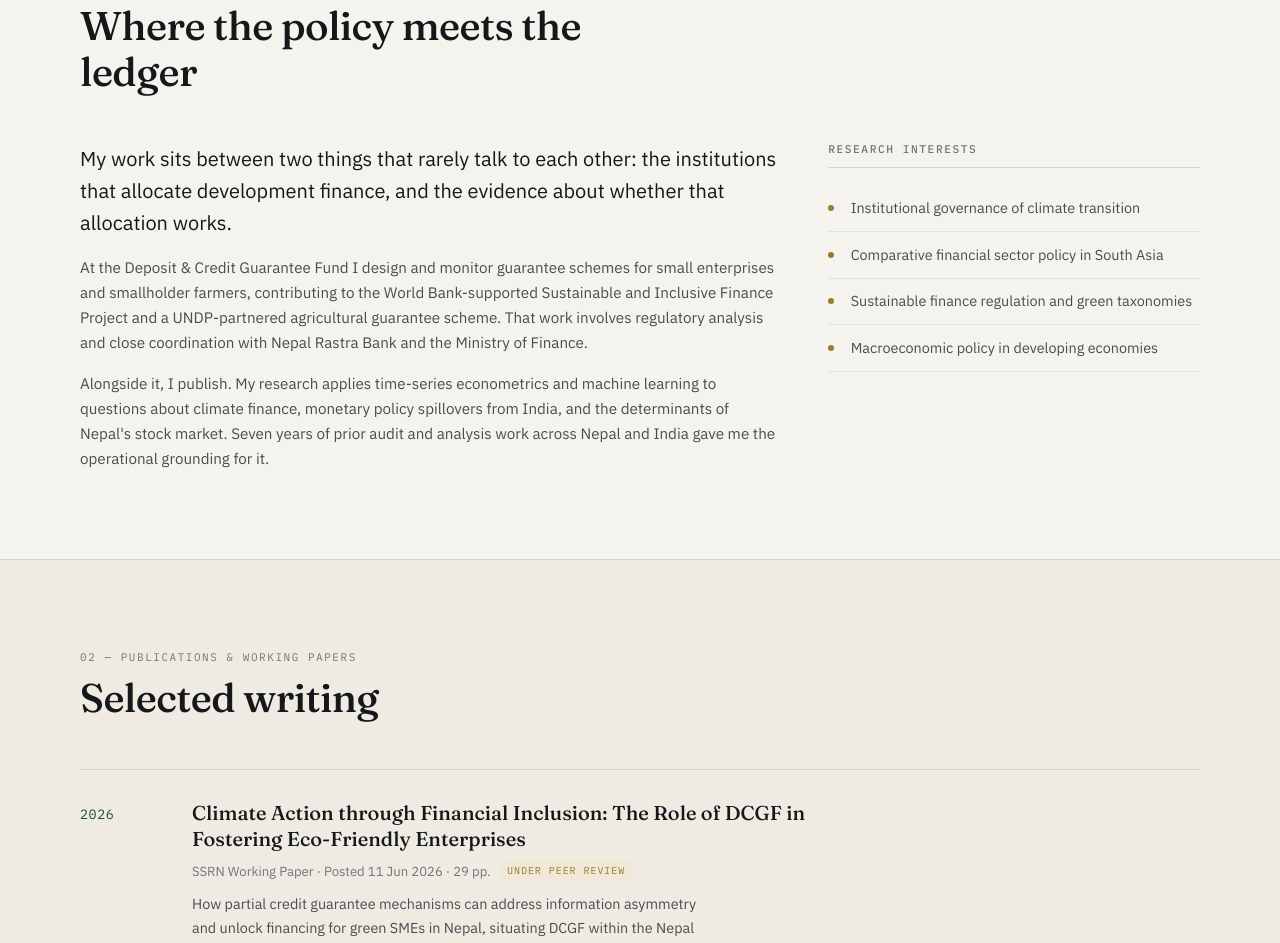
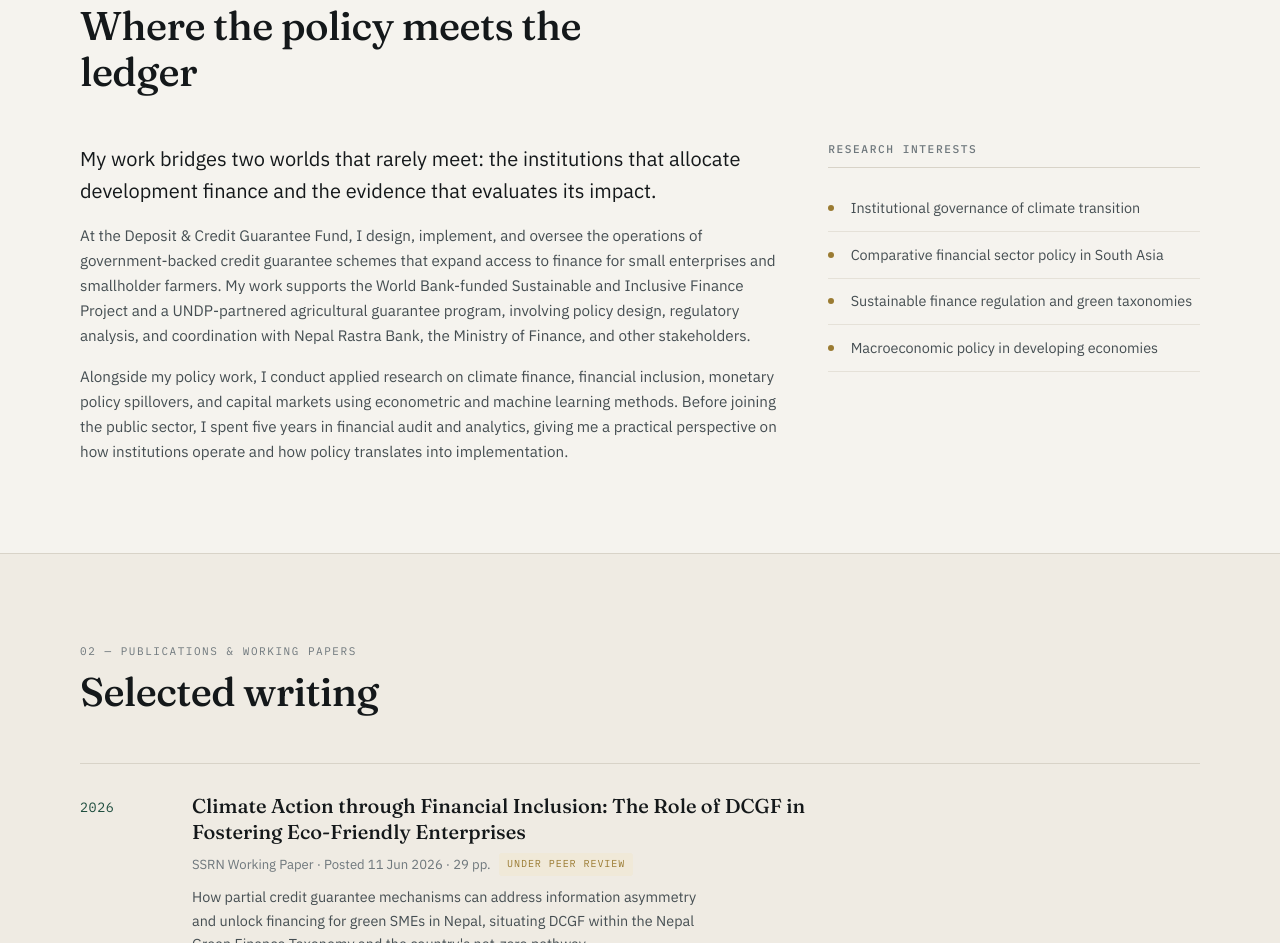
Before and after one commit to Godashish/PortfolioV-1, a plain HTML site: page index.html in a window 1280 px wide. Shown: the part 1127-2070 px from the top of the page. Drawn offline with Linux system fonts and the light colour scheme.

Commit message:
Update index.html

```diff
--- a/index.html
+++ b/index.html
@@ -109,21 +109,25 @@
     <div class="split">
       <div class="split-main">
         <p class="lead">
-          My work sits between two things that rarely talk to each other: the institutions that
-          allocate development finance, and the evidence about whether that allocation works.
+          My work bridges two worlds that rarely meet: the institutions that allocate development finance and
+          the evidence that evaluates its impact.
+
         </p>
         <p>
-          At the Deposit &amp; Credit Guarantee Fund I design and monitor guarantee schemes for
-          small enterprises and smallholder farmers, contributing to the World Bank-supported
-          Sustainable and Inclusive Finance Project and a UNDP-partnered agricultural guarantee
-          scheme. That work involves regulatory analysis and close coordination with Nepal
-          Rastra Bank and the Ministry of Finance.
+
+          At the Deposit & Credit Guarantee Fund, I design, implement, and oversee the operations of government-backed credit guarantee schemes
+          that expand access to finance for small enterprises and smallholder farmers. My work supports the World Bank-funded Sustainable
+          and Inclusive Finance Project and a UNDP-partnered agricultural guarantee program, involving policy design, regulatory analysis,
+          and coordination with Nepal Rastra Bank, the Ministry of Finance, and other stakeholders.
+
         </p>
         <p>
-          Alongside it, I publish. My research applies time-series econometrics and machine
-          learning to questions about climate finance, monetary policy spillovers from India,
-          and the determinants of Nepal's stock market. Seven years of prior audit and analysis
-          work across Nepal and India gave me the operational grounding for it.
+
+          Alongside my policy work, I conduct applied research on climate finance, financial inclusion, monetary policy spillovers,
+          and capital markets using econometric and machine learning methods. Before joining the public sector, I spent five years
+          in financial audit and analytics, giving me a practical perspective on how institutions operate and how policy translates
+          into implementation.
+
         </p>
       </div>
 
```
